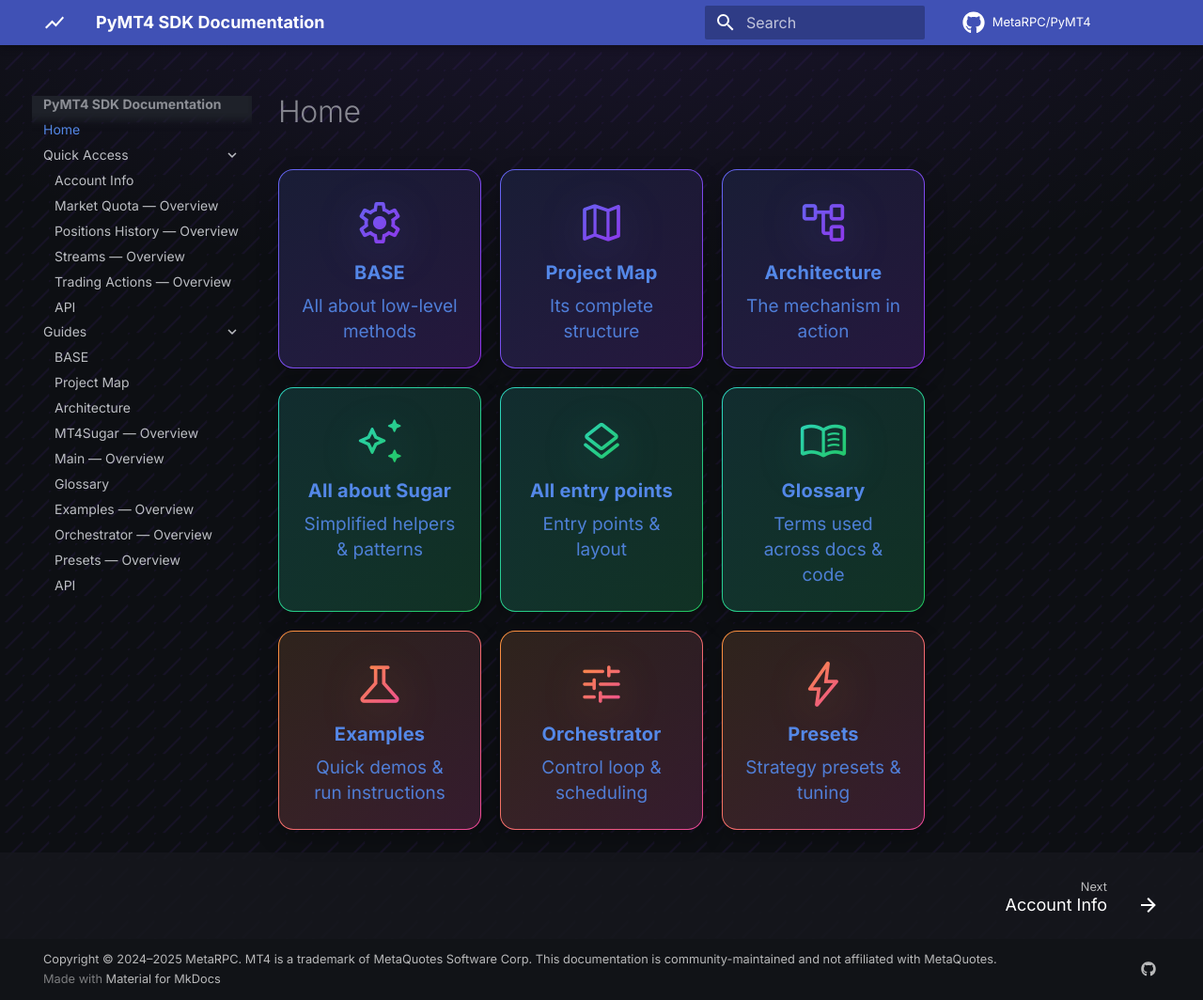
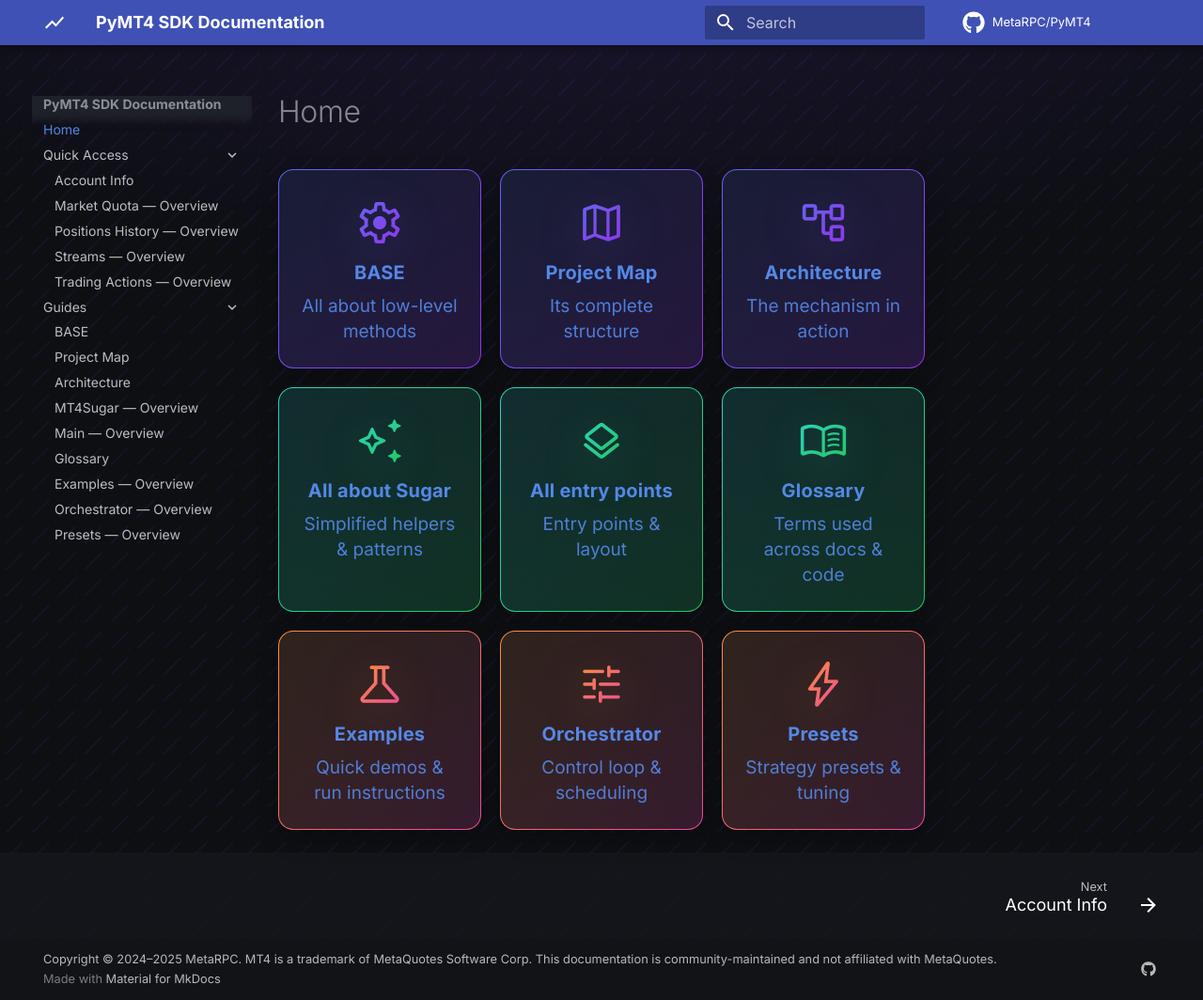
Before and after one commit to MetaRPC/PyMT4, an MkDocs documentation site: the page built from docs/index.md, in a window 1280 px wide and 1064 px high. Shown: the whole window at 94% size. Built offline with MkDocs 1.6.1 and Material for MkDocs 9.7.7, drawn with Linux system fonts in a browser that asks for light colours; comment, search, counter and statistics services are not loaded.

Commit message:
Update mkdocs.yml

```diff
--- a/mkdocs.yml
+++ b/mkdocs.yml
@@ -82,7 +82,6 @@
     - Positions History — Overview: MT4Account/Orders_Positions_History/Positions_History_Overview.md
     - Streams — Overview: MT4Account/Streams/Streams_Overview.md
     - Trading Actions — Overview: MT4Account/Trading_Actions/Trading_Actions_Overview.md
-    - API: api.md
 
   - Guides:
     - BASE: MT4Account/BASE.md
@@ -94,4 +93,3 @@
     - Examples — Overview: Examples/All_about_examples.md
     - Orchestrator — Overview: Strategy/All_about_orchestrator.md
     - Presets — Overview: Strategy/All_about_presets.md
-    - API Documentation: api.md
```
